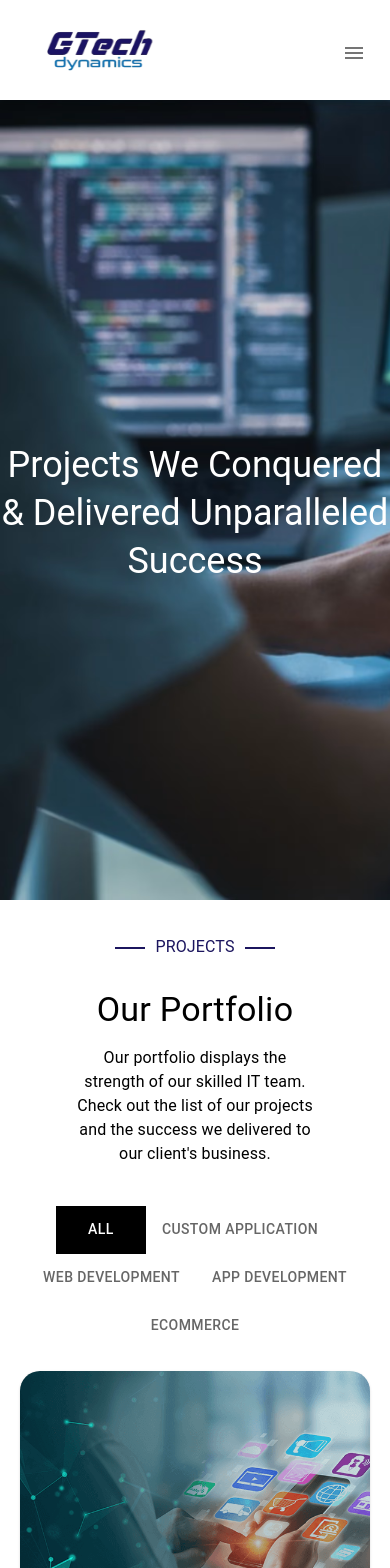
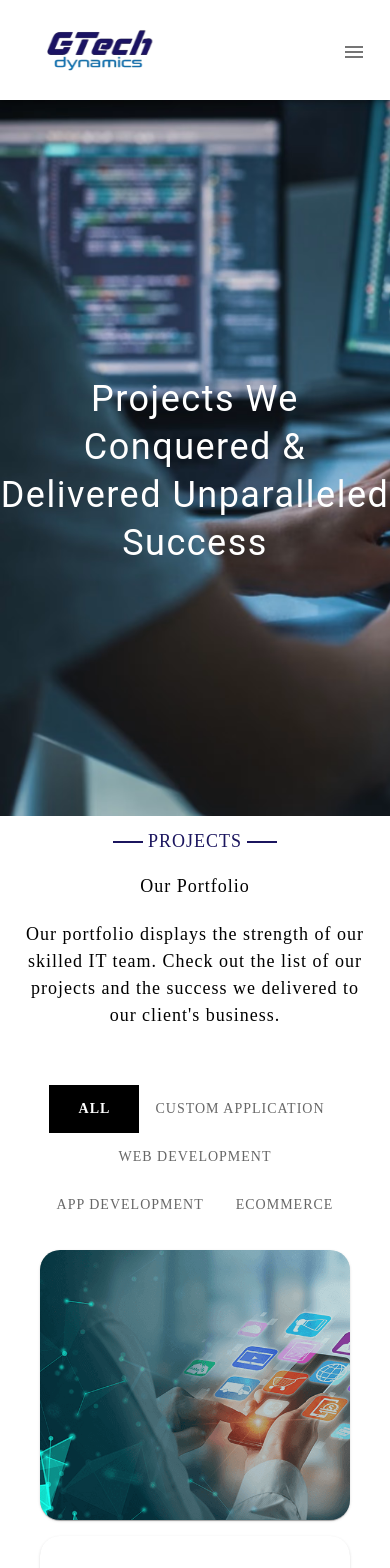
Before and after one commit to GTech-Dynamics/gtech-dynamics, a React (Create React App) app: page /portfolio in a window 390 px wide. Shown: the top 1568 px of the page. Built offline with nearby package versions, Linux system fonts and the light colour scheme.

Commit message:
Set Font Family

```diff
--- a/src/components/portfolio/GridComponent.jsx
+++ b/src/components/portfolio/GridComponent.jsx
@@ -20,11 +20,11 @@ const GridComponent = ({ items }) => {
                 variant="h5"
                 component="h2"
                 gutterBottom
-                className="typography"
+                className="card-heading"
               >
                 {item.heading}
               </Typography>
-              <Typography variant="body2" component="p" className="typography">
+              <Typography variant="body2" component="p" className="card-desc">
                 {item.description}
               </Typography>
               <IconButton
--- a/src/components/portfolio/PortfolioComponent.jsx
+++ b/src/components/portfolio/PortfolioComponent.jsx
@@ -33,7 +33,9 @@ const PortfolioComponent = (home) => {
     <>
       <Box className="portfolio-body-child1">
         <Box className="inner-child1">
-          <Typography className="hr-lines">Projects</Typography>
+          <Typography className="hr-lines" variant="p">
+            Projects
+          </Typography>
           <Typography variant="h4">Our Portfolio</Typography>
           <Box className="inner-child2 ">
             <Typography variant="body1">
--- a/src/style/footer.css
+++ b/src/style/footer.css
@@ -5,9 +5,6 @@
   background-color: black;
   padding: 40px;
   color: white;
-}
-.nav-link {
-  text-decoration: none;
 }
 .nav-link:hover {
   color: #116dad;
@@ -37,6 +34,15 @@
   margin-top: 40px !important;
   text-align: center;
 }
+.css-ag7rrr-MuiTypography-root {
+  letter-spacing: var(--primary-letter-spacing) !important;
+  font-family: var(--primary-font) !important;
+}
+.nav-link {
+  text-decoration: none;
+  font-family: var(--secondary-font);
+  letter-spacing: var(--secondary-letter-spacing) !important;
+}
 @keyframes floatFromRight {
   from {
     transform: translateX(5%);
@@ -49,10 +55,24 @@
   .sections {
     margin-top: 25px !important;
   }
+  .sections > h5 {
+    font-size: 25px !important;
+    font-weight: 400px !important;
+  }
+  .sections > p {
+    font-size: 18px !important;
+  }
   .section2 {
     margin-top: 20px !important;
+    margin-left: -60px !important;
   }
-  .section2 > * {
+  .section2 p {
     padding-left: 0px;
+    font-size: 18px !important;
+    font-weight: 200 !important;
+  }
+  .copyright p {
+    font-size: 18px !important;
+    font-weight: 200 !important;
   }
 }
--- a/src/style/global.css
+++ b/src/style/global.css
@@ -1,13 +1,23 @@
-body {
-  font-family: Arial, Helvetica, sans-serif;
-  font-size: 16px;
-  color: black;
+:root {
+  --primary-color: #1b155e;
+  --secondary-color: #116dad;
+  --primary-font: "Roboto", "Open Sans";
+  --primary-font-size: 36px;
+  --primary-font-weight: 700;
+  --primary-letter-spacing: 1.5px;
+  --secondary-font: "Work Sans";
+  --secondary-font-weight: 400;
+  --secondary-font-size: 20px;
+  --secondary-letter-spacing: 1px;
+  --btn-weight: bold;
+  --header-height: 90vh;
 }
+
 .hr-lines {
-  font-family: sans-serif;
-  color: #1b155e;
+  font-family: var(--secondary-font) !important;
+  color: var(--primary-color);
   text-align: center;
-  font-size: 14px;
+  font-size: 14px !important;
   position: relative;
   max-width: 500px;
   text-align: center;
--- a/src/style/home.css
+++ b/src/style/home.css
@@ -1,5 +1,5 @@
 .carousal-parent {
-  height: 90vh;
+  height: var(--header-height);
 }
 .carousal {
   width: 100%;
@@ -36,6 +36,18 @@
   color: white;
   animation: slideFromBottom 1.5s forwards, fadeIn 1.5s forwards;
 }
+.css-gepadz-MuiTypography-root {
+  font-family: var(--primary-font) !important;
+  font-weight: var(--primary-font-weight) !important;
+  letter-spacing: var(--primary-letter-spacing) !important;
+  font-size: var(--primary-font-size);
+}
+.css-ahj2mt-MuiTypography-root {
+  font-family: var(--secondary-font) !important;
+  font-weight: var(--secondary-font-weight) !important;
+  font-size: var(--secondary-font-size) !important;
+  letter-spacing: var(--secondary-letter-spacing) !important;
+}
 .carousal-content > * {
   margin: 35px 0px 0px 0px !important;
 }
@@ -63,7 +75,7 @@
 
 .carousal .css-1abc02a > button:hover,
 .carousal .css-hn784z > button:hover {
-  background-color: #116dad !important;
+  background-color: var(--secondary-color) !important;
 }
 .carousal:hover .css-1abc02a > button {
   right: 0;
@@ -87,6 +99,8 @@
   background-color: white !important;
   color: #fff;
   border: 1px solid white;
+  font-family: var(--secondary-font) !important;
+  font-weight: var(--btn-weight) !important;
   border-radius: 4px;
   padding: 8px 16px;
   cursor: pointer;
@@ -151,4 +165,13 @@
     width: 100%;
     height: 100%;
   }
+  .carousal-content > h3 {
+    font-size: 30px !important;
+    font-weight: 500 !important;
+    margin-bottom: 15px;
+  }
+  .carousal-content p {
+    font-size: 18px !important;
+    font-weight: 200 !important;
+  }
 }
--- a/src/style/navbar.css
+++ b/src/style/navbar.css
@@ -1,3 +1,8 @@
+* {
+  font-family: var(--secondary-font) !important;
+  font-weight: var(--secondary-font-weigth) !important;
+  letter-spacing: var(--secondary-letter-spacing) !important;
+}
 .appbar {
   color: black;
   size: 100px;
@@ -20,10 +25,10 @@
 
 .tab:hover,
 .tab.active {
-  color: #116dad !important;
+  color: var(--secondary-color) !important;
 }
 .activeTab {
-  color: #116dad !important;
+  color: var(--secondary-color) !important;
 }
 .drawer {
   width: 0;
--- a/src/style/portfolio.css
+++ b/src/style/portfolio.css
@@ -6,7 +6,7 @@
   background-image: url(../static/images/service_bg.avif);
   background-repeat: no-repeat;
   background-size: cover;
-  height: 100vh;
+  height: var(--header-height);
   padding-top: 15px;
 }
 .portfolio-header {
@@ -46,7 +46,7 @@
   color: black;
 }
 .inner-child1 > * {
-  padding: 15px;
+  padding: 20px;
 }
 .inner-child2 {
   padding: 10px;
@@ -63,6 +63,7 @@
 .portfolio-body-child2 .MuiTab-root.Mui-selected {
   background-color: black;
   color: white;
+  font-weight: bold !important;
 }
 .portfolio-grid {
   margin-top: 5px !important;
@@ -91,10 +92,11 @@
   box-sizing: border-box;
   opacity: 0.3s;
   padding: 30px;
-}
-.typography {
   color: white;
   padding: 10px;
+}
+.card-heading {
+  font-family: var(--primary-font) !important;
 }
 .icon-button {
   background-color: black !important;
@@ -105,7 +107,10 @@
   bottom: 0;
   opacity: 1;
 }
-.portfolio-card:hover .typography {
+.portfolio-card:hover .card-heading {
+  animation: fadeIn 1.5s forwards;
+}
+.portfolio-card:hover .card-desc {
   animation: fadeIn 1.5s forwards;
 }
 .portfolio-card:hover .icon-button {
@@ -113,12 +118,13 @@
 }
 .button-container {
   text-align: center;
-  margin-top: 5px;
+  margin-top: 25px !important;
 }
 .css-1e6y48t-MuiButtonBase-root-MuiButton-root {
   color: white !important;
   background-color: black !important;
-  font-weight: bold !important;
+  text-transform: capitalize !important;
+  font-weight: var(--btn-weight) !important;
 }
 @media (max-width: 768px) {
   .portfolio-header > * {
@@ -127,10 +133,17 @@
   .portfolio-body-child2 .MuiTabs-flexContainer {
     flex-wrap: wrap !important;
   }
-  .portfolio-body-child2 {
-    padding: 20px;
+  .portfolio-body-child1 {
+    padding: 2px;
+  }
+  .inner-child1 > * {
+    padding: 10px !important;
   }
   .inner-child2 {
-    padding: 0px;
+    width: 100%;
+    padding: 14px !important;
+  }
+  .inner-child2 > * {
+    font-size: 18px !important;
   }
 }
--- a/src/style/service.css
+++ b/src/style/service.css
@@ -7,7 +7,7 @@
   background-image: url(../static/images/services_background.jpg);
   background-repeat: no-repeat;
   background-size: cover;
-  height: 100vh;
+  height: var(--header-height);
   padding-top: 20px;
 }
 .service-body {
@@ -69,7 +69,6 @@
   color: white;
   animation: slideFromBottom 1.5s forwards, fadeIn 1.5s forwards;
 }
-
 .grid {
   margin: 0 auto;
   justify-content: "center";
@@ -80,7 +79,8 @@
   margin-bottom: 10px !important;
 }
 .card-heading {
-  font-weight: bold !important;
+  font-weight: var(--primary-font-weight) !important;
+  font-family: var(--primary-font) !important;
 }
 .service-card {
   position: relative;
@@ -134,10 +134,24 @@
     width: 100%;
     height: 100%;
   }
+  .header-content > h2 {
+    font-size: 30px !important;
+    font-weight: 500 !important;
+    margin-bottom: 15px;
+  }
   .service-body {
     padding: 20px;
   }
   .inner-child1 {
-    padding: 0 !important;
+    width: 100% !important;
+    padding: 0px !important;
+  }
+  .inner-child1 > * {
+    padding: 0px !important;
+    font-size: 18px !important;
+    /* text-align: center; */
+  }
+  .body-child1 > * {
+    font-size: 15px !important;
   }
 }
```
